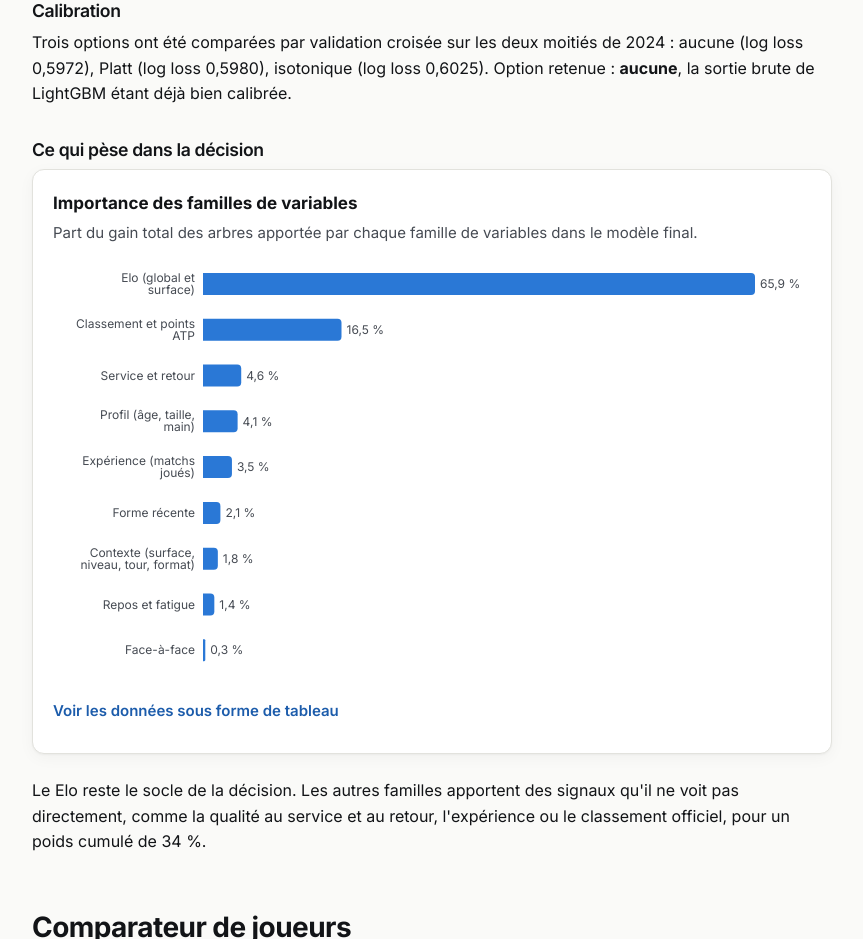
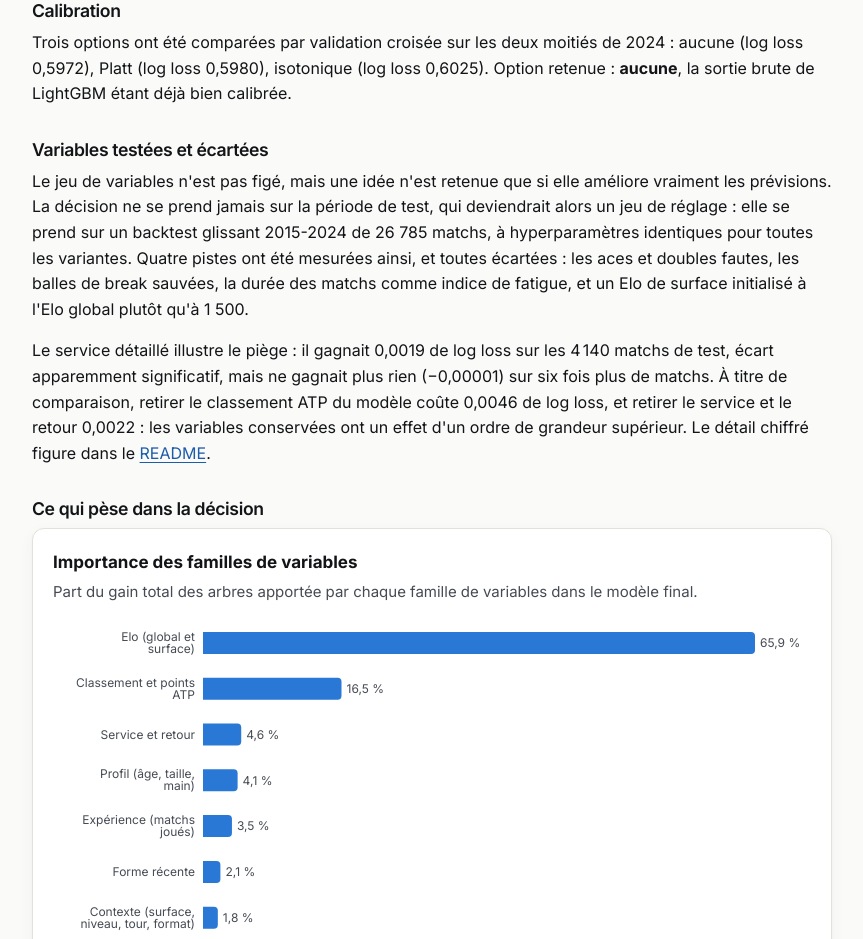
Before and after one commit to ligsow6/MatchPointAI, a Next.js app in the folder web/: page /methodologie in a window 1280 px wide. Shown: the part 3480-4419 px from the top of the page, without its empty margins (64-927 px from the left). Built offline with nearby package versions, Linux system fonts and the light colour scheme.

Commit message:
docs: mesure et documente les variables testées, gardées ou écartées

```diff
--- a/web/app/methodologie/page.tsx
+++ b/web/app/methodologie/page.tsx
@@ -324,6 +324,31 @@ export default function MethodologyPage() {
               ? ", la sortie brute de LightGBM étant déjà bien calibrée."
               : "."}
           </p>
+          <h3>Variables testées et écartées</h3>
+          <p>
+            Le jeu de variables n&apos;est pas figé, mais une idée n&apos;est retenue que si elle
+            améliore vraiment les prévisions. La décision ne se prend jamais sur la période de test,
+            qui deviendrait alors un jeu de réglage : elle se prend sur un backtest glissant
+            2015-2024 de 26 785 matchs, à hyperparamètres identiques pour toutes les variantes.
+            Quatre pistes ont été mesurées ainsi, et toutes écartées : les aces et doubles fautes,
+            les balles de break sauvées, la durée des matchs comme indice de fatigue, et un Elo de
+            surface initialisé à l&apos;Elo global plutôt qu&apos;à 1 500.
+          </p>
+          <p>
+            Le service détaillé illustre le piège : il gagnait 0,0019 de log loss sur les{" "}
+            {formatInteger(performance.models[0]?.matches ?? 0)} matchs de test, écart apparemment
+            significatif, mais ne gagnait plus rien (−0,00001) sur six fois plus de matchs. À titre
+            de comparaison, retirer le classement ATP du modèle coûte 0,0046 de log loss, et retirer
+            le service et le retour 0,0022 : les variables conservées ont un effet d&apos;un ordre
+            de grandeur supérieur. Le détail chiffré figure dans le{" "}
+            <a
+              href={`${REPOSITORY_URL}#variables-testées--ce-qui-aide-ce-qui-naide-pas`}
+              rel="noopener"
+            >
+              README
+            </a>
+            .
+          </p>
           <h3>Ce qui pèse dans la décision</h3>
           <ChartFigure
             title="Importance des familles de variables"
```
Also changed, not shown: 1 other file (tests, documents, lock files or other folders).
